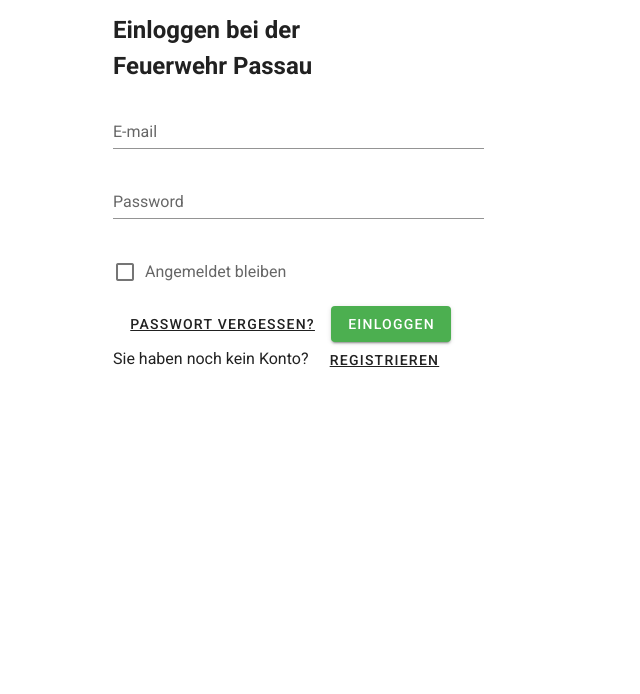
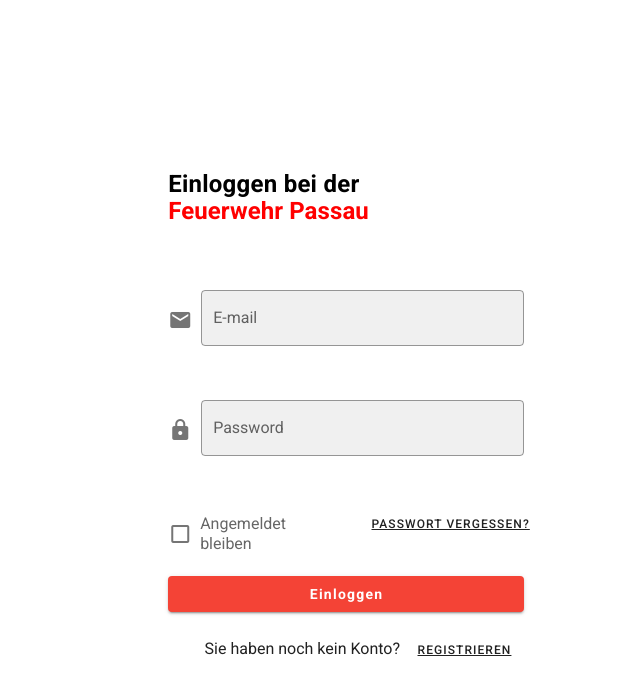
Before and after one commit to AlaaEzzeldin/sandbags-management, a Vue app in the folder sandsack-management-frontend/: page / in a window 1280 px wide. Shown: the top 694 px of the page, without its empty margins (294-934 px from the left). Built offline with nearby package versions, Linux system fonts and the light colour scheme.

Commit message:
enhance login ui- colors and alignment

```diff
--- a/sandsack-management-frontend/src/App.vue
+++ b/sandsack-management-frontend/src/App.vue
@@ -1,7 +1,7 @@
 <template>
   <v-app>
     <v-main>
-      <v-container class="ma-0 pa-0" style="background-color: white">
+      <v-container style="background-color: white">
             <router-view style="background: white;" :key="$route.path"></router-view>
       </v-container>
     </v-main>
--- a/sandsack-management-frontend/src/views/LoginPage.vue
+++ b/sandsack-management-frontend/src/views/LoginPage.vue
@@ -1,43 +1,88 @@
 <template>
   <v-container fluid fill-height>
-    <v-row align="center" justify="center" >
-      <v-col cols="4" >
-        <v-card elevation="0" class="justify-center align-center align-content-center"  max-width="600px" >
-          <h2>Einloggen bei der</h2>
-          <h2>Feuerwehr Passau</h2>
+    <v-row align="center" justify="center">
+      <v-col cols="5">
+        <v-card elevation="0" class="justify-center align-center mt-16 pt-16 ">
+          <v-card-title class=" ml-10 pl-3">
+            <h1 style="color: black;font-weight: bolder;  font-size: x-large">Einloggen bei der</h1>
+          </v-card-title>
+          <v-card-subtitle class=" ml-10 pl-3">
+            <h1 style="color: red;font-weight: bolder;  font-size: x-large"> Feuerwehr Passau </h1>
+          </v-card-subtitle>
 
-          <v-form ref="form" v-model="valid" style="margin-top: 20px">
+          <v-form ref="form" v-model="valid" class=" ma-10 pa-3">
+
+            <v-row>
+              <v-col>
                 <v-text-field
                     v-model="email"
                     :rules="emailRules"
                     label="E-mail"
                     required
+                    filled
+                    outlined
+                    prepend-icon="mdi-email"
+
                 ></v-text-field>
+              </v-col>
+            </v-row>
+
+            <v-row>
+              <v-col>
                 <v-text-field
                     v-model="password"
                     :rules="passwordRules"
                     label="Password"
                     required
+                    filled
+                    outlined
+                    prepend-icon="mdi-lock"
                 ></v-text-field>
+              </v-col>
+            </v-row>
+
+            <v-row align-content="center" justify="center">
+              <v-col class="text-left" cols="6">
                 <v-checkbox
                     v-model="checkbox"
                     :label="`Angemeldet bleiben`"
+                    class="justify-center align-center mt-0"
                 ></v-checkbox>
-            <v-btn text link :to="{name: links.recoverPasswordPage}">
+              </v-col>
+              <v-col class="text-right" cols="6">
+                <v-btn text link :to="{name: links.recoverPasswordPage}" small>
                   <u>Passwort vergessen?</u>
                 </v-btn>
+              </v-col>
+            </v-row>
+
+            <v-row no-gutters>
+              <v-col>
                 <v-btn
-                color="success"
+                    style="text-transform: capitalize; font-weight: bolder;"
+                    color="red"
+                    dark
+                    block
                     class="mr-4"
                     @click="validate"
                     :to="`/orders-list/`+getUserRole()"
                 >
                   Einloggen
                 </v-btn>
+              </v-col>
+            </v-row>
+
+            <v-row class="text-right">
+              <v-col>
                 Sie haben noch kein Konto?
-            <v-btn text link :to="{name: links.signupPage}">
+                <v-btn text link :to="{name: links.signupPage}"
+                       small
+                >
                   <u>Registrieren</u>
                 </v-btn>
+              </v-col>
+            </v-row>
+
           </v-form>
         </v-card>
       </v-col>
```
Lines whose indentation alone changed are shown as unchanged.
